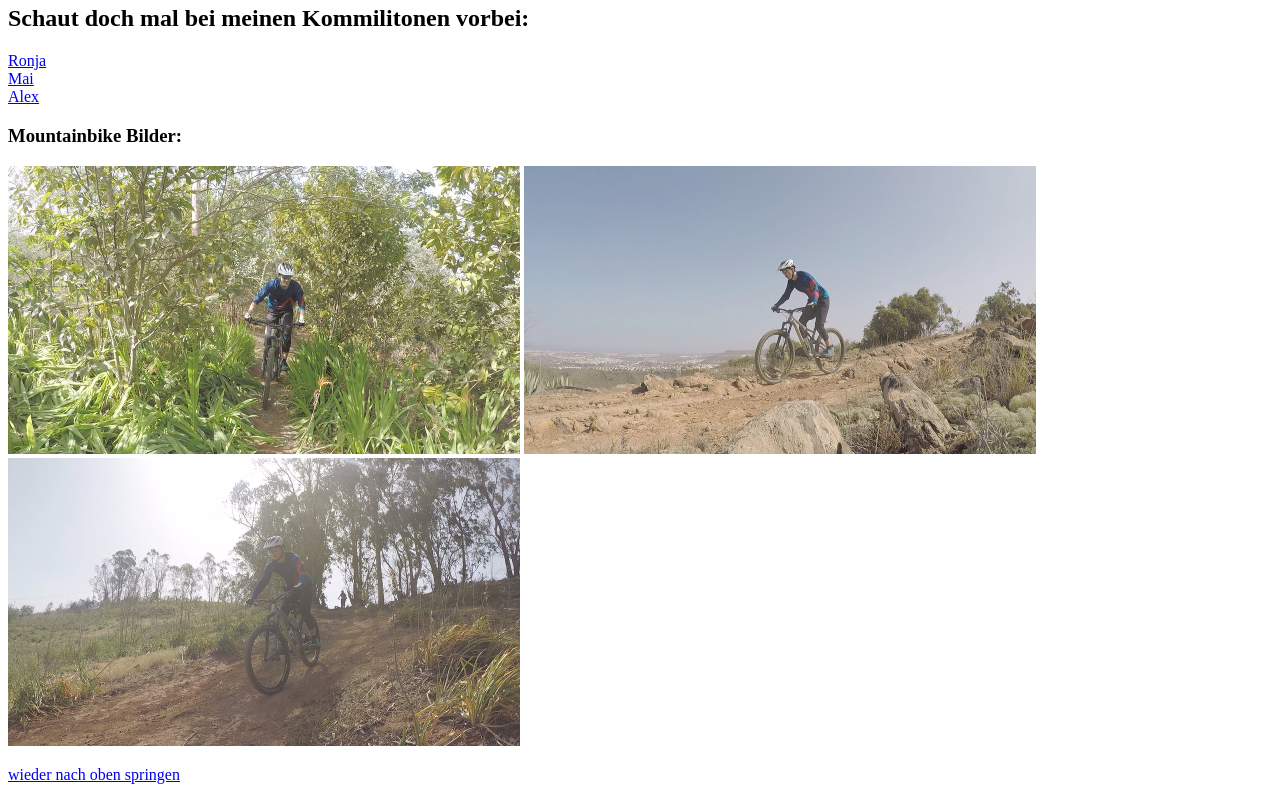
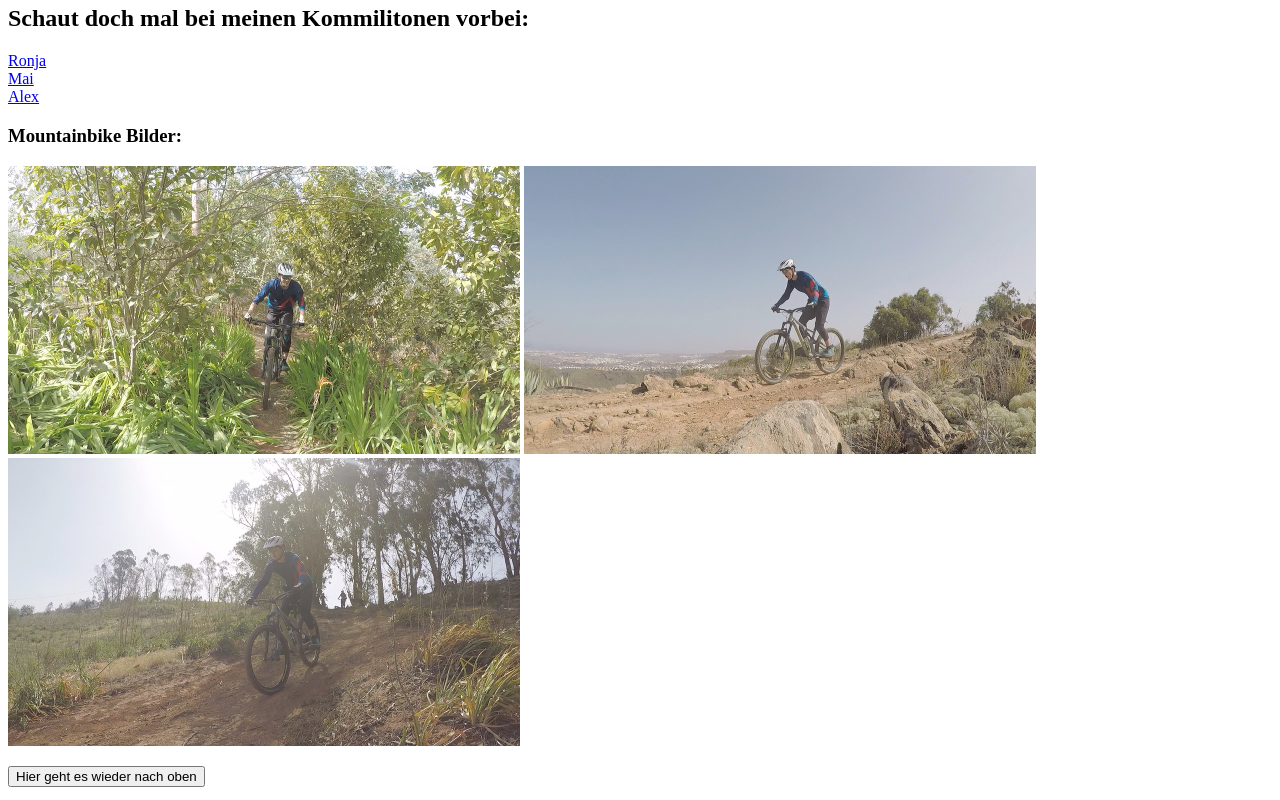
Before and after one commit to nikxwar/GIS-SoSe-2020, a plain HTML site: page Aufgaben/Aufgabe02/Steckbrief/about_me.html in a window 1280 px wide. Shown: the part 795-1595 px from the top of the page. Drawn offline with Linux system fonts and the light colour scheme.

Commit message:
Button hinzugefügt

```diff
--- a/Aufgaben/Aufgabe02/Steckbrief/about_me.html
+++ b/Aufgaben/Aufgabe02/Steckbrief/about_me.html
@@ -58,10 +58,14 @@
         <img src="../../Aufgabe01/mtb2.jpg" alt="Ich nochmal beim Mountainbiken" width="512px" height="288px">
         <img src="../../Aufgabe01/mtb3.jpg" alt="Ich ein drittes Mal beim Mountainbiken" width="512px" height="288px">
     </p>
-    <p>
-        <a href="#start">wieder nach oben springen</a>
-    </p>
     </main>
+    <footer>
+        <nav>
+            <form>
+                <button type="submit" formaction="#start">Hier geht es wieder nach oben</button>
+             </form>
+        </nav>
+    </footer>
 </body>
 
 </html>
```
